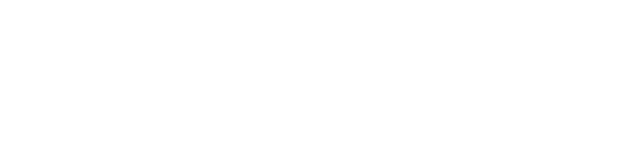
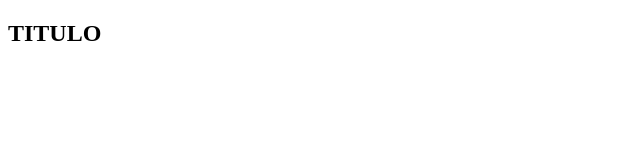
Before and after one commit to Raulvanegas7/Practice-vscode, a plain HTML site: page index.html in a window 1280 px wide. Shown: the whole page, without its empty margins (0-640 px from the left). Drawn offline with Linux system fonts and the light colour scheme.

Commit message:
inio html

```diff
--- a/index.html
+++ b/index.html
@@ -6,6 +6,13 @@
     <title>Document</title>
 </head>
 <body>
+    <main>
+        <article>
+            <div>
+                <h1>TITULO</h1>
+            </div>
+        </article>
+    </main>
 
 </body>
 </html>
```
